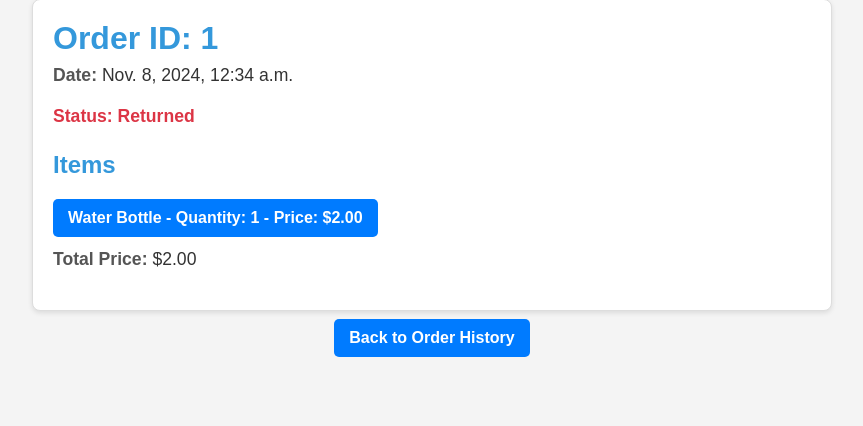
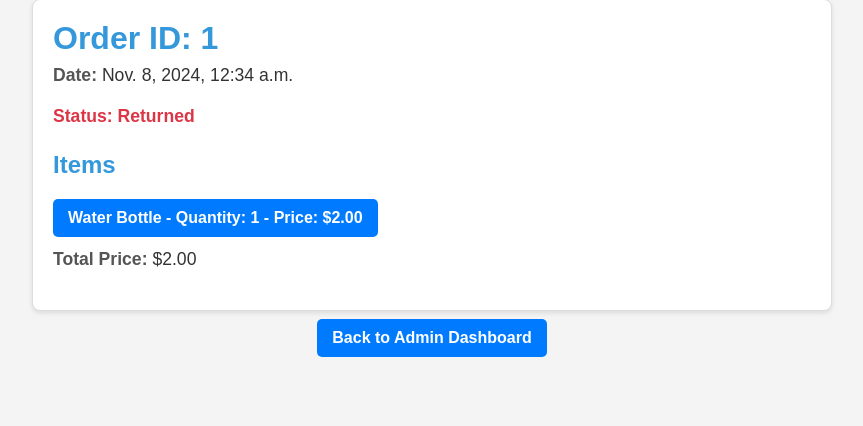
Before and after one commit to Newt-Tea/eMarket-MSU-Intro-to-SE_Group1, a Django app: page /order_detail/1/ in a window 1280 px wide. Shown: the part 140-566 px from the top of the page, without its empty margins (208-1071 px from the left). Run offline with Django 5.2, Linux system fonts and the light colour scheme; a user stored in the database is signed in; data comes from the database, SQL or seed files in the repository.

Commit message:
Add navigation links for buyer and admin in order detail page

```diff
--- a/eMarket/app/templates/app/order_detail.html
+++ b/eMarket/app/templates/app/order_detail.html
@@ -32,8 +32,11 @@
     </div>
     {% if request.user.user_type == 'seller' %}
         <a href="{% url 'seller_dashboard' %}" class="button">Back to Seller Dashboard</a>
+
+    {% elif request.user.user_type == 'buyer' %}
+        <a href="{% url 'order_history' %}" class="button">Back to Order History</a>
     {% else %}
-        <a href="{% url 'order_history' %}" class="button">Back to Order History</a>
+        <a href="{% url 'admin_dashboard' %}" class="button">Back to Admin Dashboard</a>
     {% endif %}
 </body>
 </html>
```
